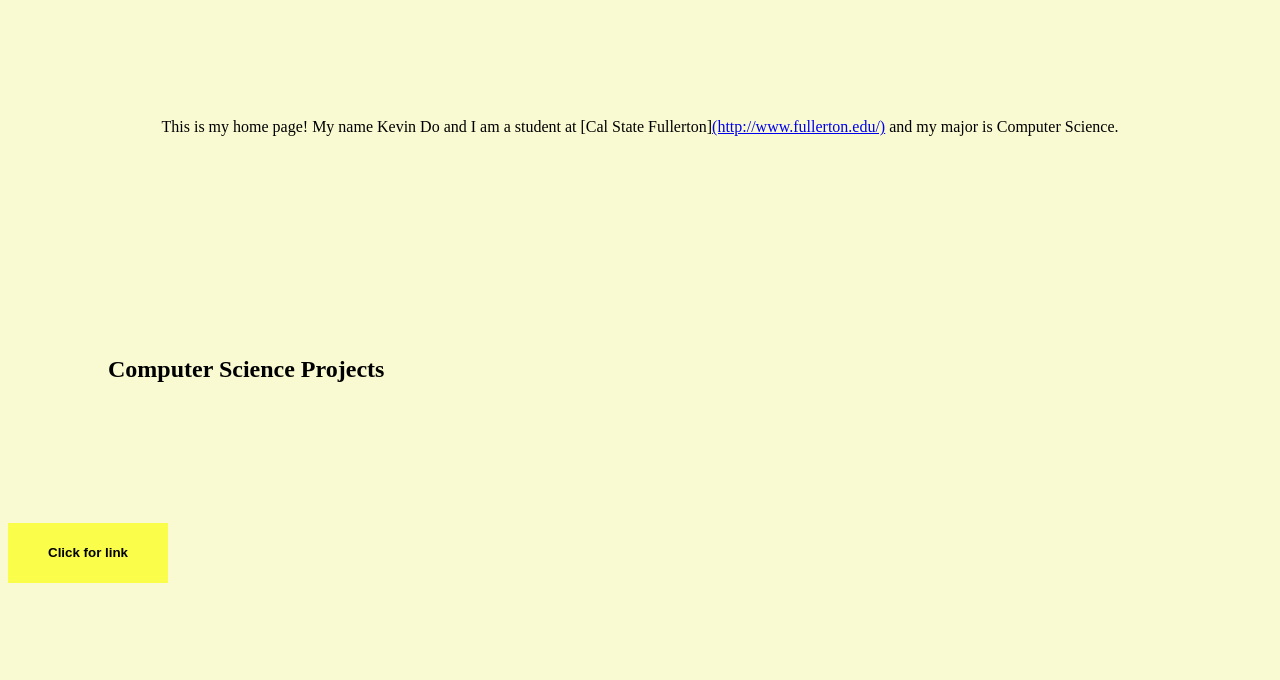
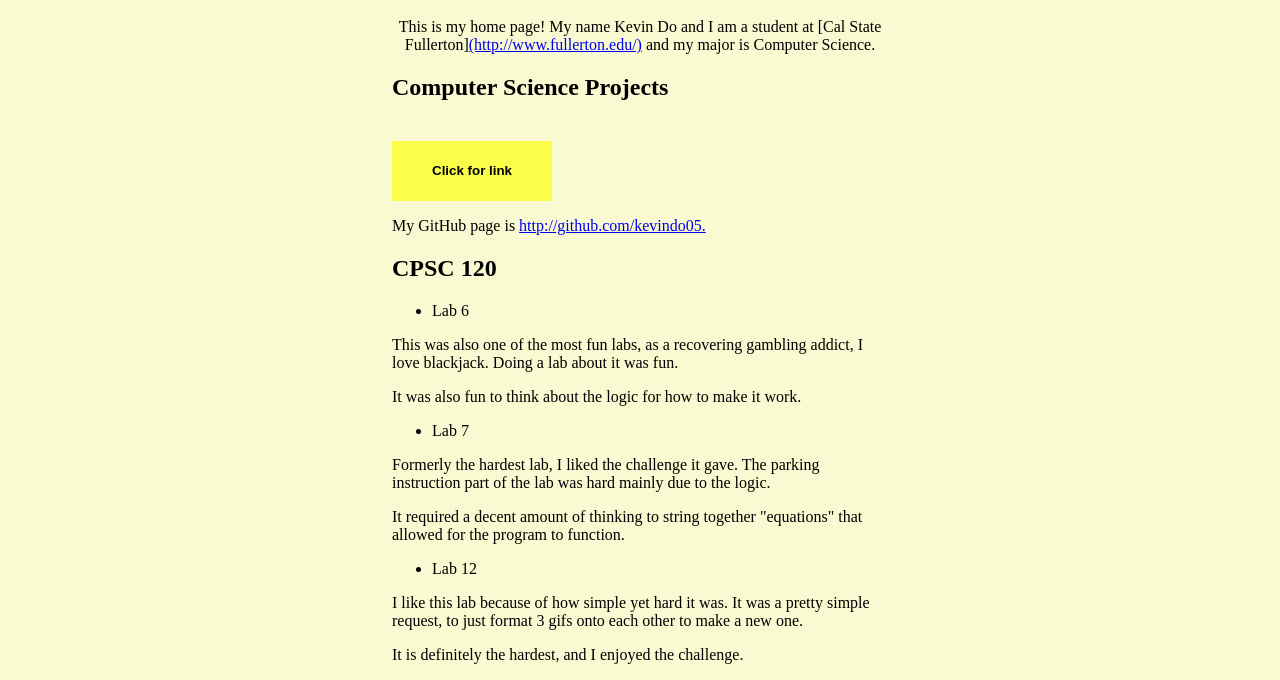
Before and after one commit to kevindo05/kevindo05.github.io, a plain HTML site: page index.html in a window 1280 px wide. Shown: the part 120-800 px from the top of the page. Drawn offline with Linux system fonts and the light colour scheme.

Commit message:
Update index.html

```diff
--- a/index.html
+++ b/index.html
@@ -3,11 +3,8 @@
 <head>
     <style>
     body {background-color: lightgoldenrodyellow;}
-    p {padding: 100px;}
-    h2 {padding: 100px;}
-    button {padding: 100px;}
-    ul {padding: 100px;}
-    ul {display: flex;}
+    body {padding-left: 30%;}
+    body {padding-right: 30%;}
     button {margin-top: 20px;}
     button {line-height: 60px;}
     button {font-weight: bold;}
```
